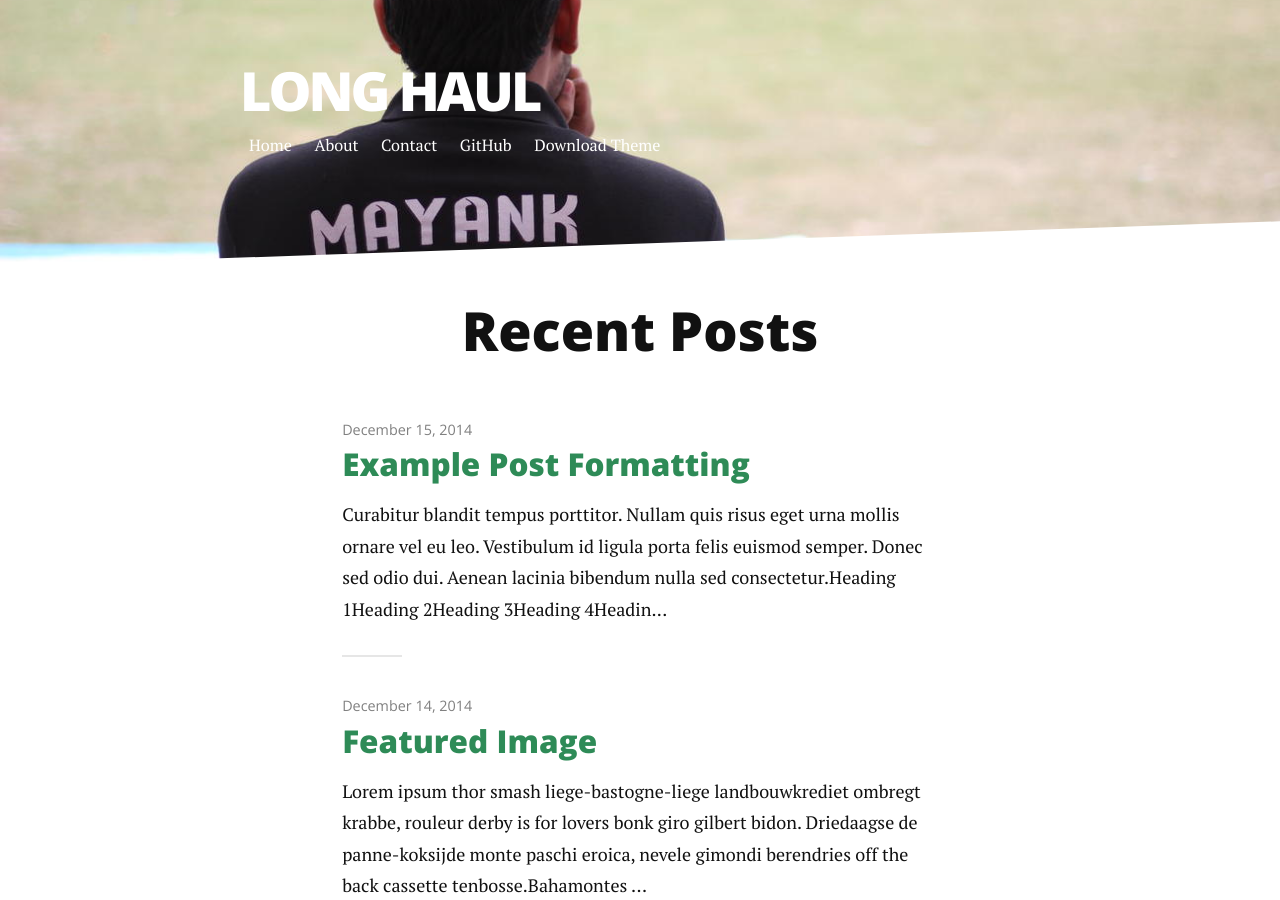
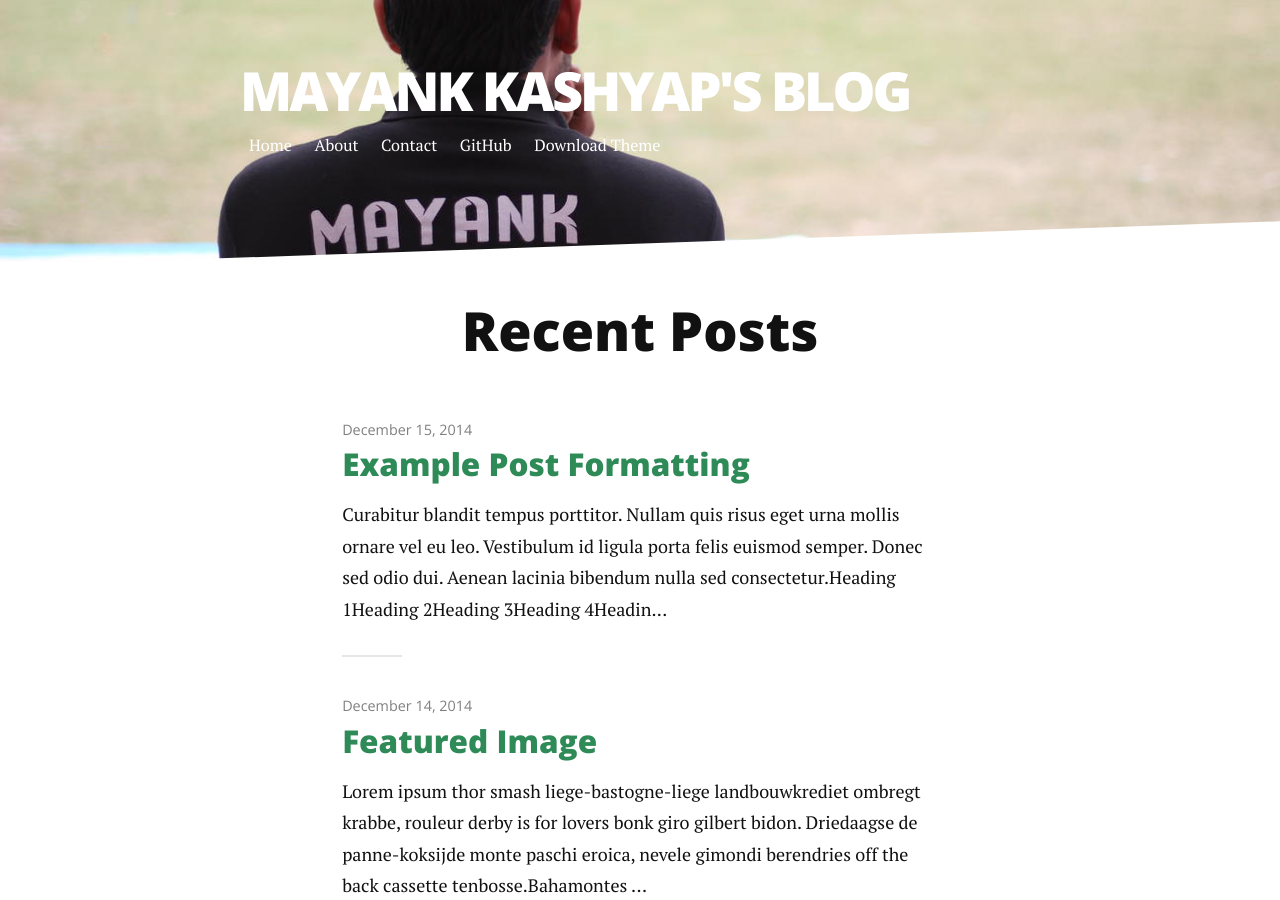
Before and after one commit to kspmayank/kspmayank_blog, a Jekyll site: the page built from index.html, in a window 1280 px wide and 900 px high. Built offline with Jekyll 4.4.1, drawn with Linux system fonts in a browser that asks for light colours; nearby versions of some CDN libraries; Markdown is read by kramdown in place of the engine named in the settings; the list of posts is cut into pages by our own code; part of the change alters nothing that is shown.

Commit message:
Changed config

```diff
--- a/_config.yml
+++ b/_config.yml
@@ -1,7 +1,7 @@
-title: Long Haul
-description: Long Form Jekyll theme built with SASS / COMPASS / SUSY
+title: Mayank Kashyap's Blog
+description: Blog of Mayank Kashyap
 
-url: http://brianmaierjr.github.com/long-haul
+url: http://mayankkashyap.com
 baseurl: ""
 paginate_path: "blog/page:num/"
 permalink: blog/:title/
@@ -19,9 +19,9 @@ navigation:
    url: /contact
 
 social:
-   github: brianmaierjr
-   twitter: brianmaierjr
-   facebook: brianmaierjr
-   email: brimaidesigns@gmail.com
+   github: kspmayank
+   twitter: kspmayank
+   facebook: kspmayank
+   email: contact@mayankkashyap.com
 
 google_analytics: "UA-58263416-1"
```
